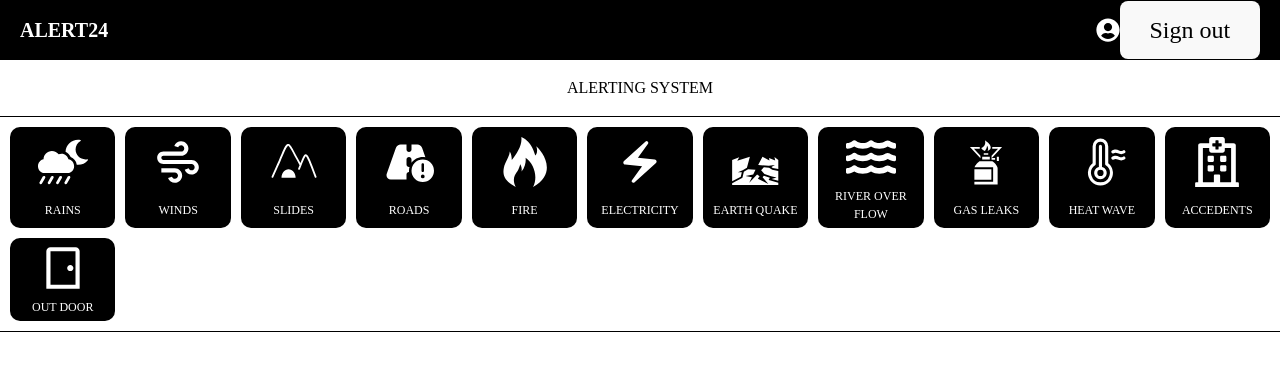
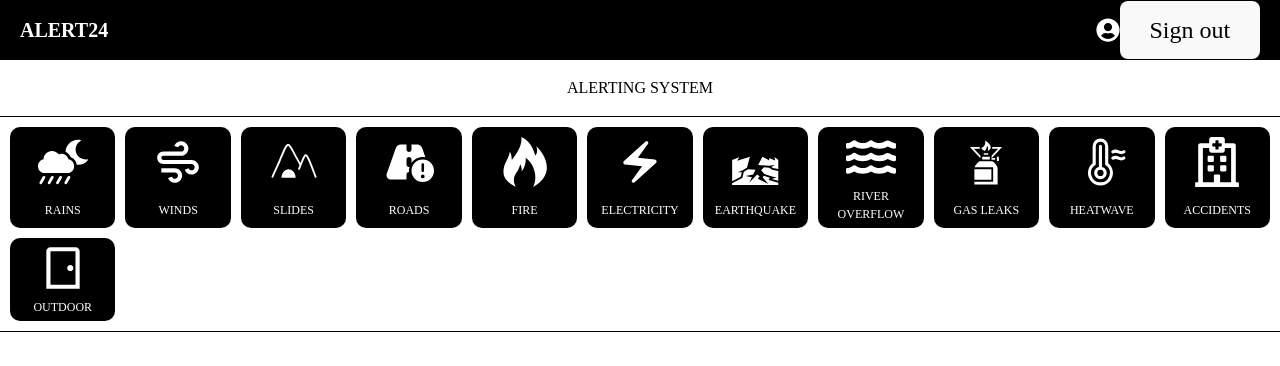
Before and after one commit to Muralikrishna22/alert24, a React (Vite) app: page /alert-system in a window 1280 px wide. Shown: the top 366 px of the page. Built offline with nearby package versions, Linux system fonts and the light colour scheme; no server answers; sample sign-in values are in the browser's storage.

Commit message:
fix: send notification

```diff
--- a/src/ApiServices.js
+++ b/src/ApiServices.js
@@ -1,4 +1,4 @@
-const url = "http://192.168.0.103:8080"
+const url = import.meta.env.VITE_APP_API_SERVICE
 
 
 export const healthCheck = () => {
@@ -45,7 +45,6 @@ export const addAddress = (data) => {
   return fetch(`${url}/address/`, requestOptions)
   .then((response) => response.json())
   .catch(err => console.error('err', err))
-
 }
 
 export const addUser = (data) => {
@@ -166,19 +165,20 @@ export const getAlertMessage = (cb) => {
   .catch(err => console.error('err', err))
 };
 
-export const sendAlertMessage = () => {
+export const sendAlertMessage = (data) => {
   const headers = new Headers();
   headers.append("Content-Type", "application/json")
   headers.append("Authorization", `Bearer ${window.localStorage.getItem('token')}`)
+  const raw = JSON.stringify({...data})
 
   const requestOptions = {
     method: "POST",
     headers: headers,
+    body: raw,
     redirect: "follow"
   };
 
   fetch(`${url}/notify/produce`, requestOptions)
   .then((response) => response.json())
-  .then((data) => cb(data))
   .catch(err => console.error('err', err))
 };
--- a/src/Modules/AlertSystem/index.jsx
+++ b/src/Modules/AlertSystem/index.jsx
@@ -20,67 +20,100 @@ const AlertSystem = () => {
     const alertCategories = [
         {
             name: 'Rains',
-            icon: <FaCloudMoonRain />
+            icon: <FaCloudMoonRain />,
+            title: 'Rain Alert',
+            description: 'Heavy rainfall is expected in your area. Please take necessary precautions.'
         },
         {
             name: 'Winds',
-            icon: <RiWindyLine />
+            icon: <RiWindyLine />,
+            title: 'Wind Alert',
+            description: 'Strong winds are forecasted. Secure outdoor items and avoid unnecessary travel.'
         },
         {
             name: 'Slides',
-            icon: <GiMountainCave />
+            icon: <GiMountainCave />,
+            title: 'Landslide Alert',
+            description: 'Possible landslides in hilly areas. Stay cautious and avoid high-risk zones.'
         },
         {
             name: 'Roads',
-            icon: <FaRoadCircleExclamation />
+            icon: <FaRoadCircleExclamation />,
+            title: 'Road Alert',
+            description: 'Roads may be blocked or damaged. Follow traffic updates and reroute if needed.'
         },
         {
             name: 'Fire',
-            icon: <ImFire />
+            icon: <ImFire />,
+            title: 'Fire Alert',
+            description: 'Fire hazards in the area. Stay informed and follow emergency services’ advice.'
         },
         {
             name: 'Electricity',
-            icon: <MdElectricBolt />
+            icon: <MdElectricBolt />,
+            title: 'Electricity Alert',
+            description: 'Power outages expected due to adverse weather. Prepare for potential blackouts.'
         },
         {
-            name: 'Earth Quake',
-            icon: <GiEarthSpit />
+            name: 'Earthquake',
+            icon: <GiEarthSpit />,
+            title: 'Earthquake Alert',
+            description: 'Earthquake detected in your region. Follow safety procedures immediately.'
         },
         {
-            name: 'River Over flow',
-            icon: <FaWater />
+            name: 'River Overflow',
+            icon: <FaWater />,
+            title: 'Flood Alert',
+            description: 'River overflow may cause flooding. Evacuate low-lying areas and stay safe.'
         },
         {
-            name: 'Gas leaks',
-            icon: <GiGasStove />
+            name: 'Gas Leaks',
+            icon: <GiGasStove />,
+            title: 'Gas Leak Alert',
+            description: 'Gas leaks reported nearby. Evacuate immediately and avoid open flames.'
         },
         {
-            name: 'Heat wave ',
-            icon: <PiThermometerHot />
+            name: 'Heatwave',
+            icon: <PiThermometerHot />,
+            title: 'Heatwave Alert',
+            description: 'Extreme temperatures expected. Stay hydrated and avoid outdoor activities.'
         },
         {
-            name: 'Accedents',
-            icon: <FaRegHospital />
+            name: 'Accidents',
+            icon: <FaRegHospital />,
+            title: 'Accident Alert',
+            description: 'Accidents reported on major roads. Drive cautiously and avoid affected areas.'
         },
         {
-            name: 'Out door',
-            icon: <MdOutlineSensorDoor />
+            name: 'Outdoor',
+            icon: <MdOutlineSensorDoor />,
+            title: 'Outdoor Alert',
+            description: 'Adverse weather conditions for outdoor activities. Postpone non-essential plans.'
         },
-    ]
+    ];
 
 
-    function showSystemNotification() {
+
+    function showSystemNotification(data) {
         if ("Notification" in window) {
             if (Notification.permission === "granted") {
-                let notification = new Notification("Need your attention", {
-                    body: "This site uses notifications for the best user experience. Thank you for understanding",
-                    icon: 'ALERT 24',
-                });
+                let notification;
+                if(data){
+                    notification = new Notification(data.title, {
+                        body: data.description,
+                        icon: 'ALERT 24',
+                    });
+                }else{
+                    notification = new Notification("Need your attention", {
+                        body: "This site uses notifications for the best user experience. Thank you for understanding",
+                        icon: 'ALERT 24',
+                    });
+                }
             } else if (Notification.permission !== "denied") {
                 Notification.requestPermission().then((permission) => {
                     if (permission === "granted") {
-                        let notification = new Notification("Need your attention", {
-                            body: "This site uses notifications for the best user experience. Thank you for understanding",
+                        let notification = new Notification(data.title, {
+                            body: data.description,
                             icon: 'ALERT 24',
                         });
                     } else if (permission === "denied") {
@@ -95,7 +128,7 @@ const AlertSystem = () => {
         let notificationInteval = setInterval(() => {
             getAlertMessage((res) => {
                 if(res?.data?.notify){
-                    showSystemNotification()
+                    showSystemNotification(res?.data?.data)
                 }
             })
         }, 5000)
@@ -113,7 +146,7 @@ const AlertSystem = () => {
                 <ul className='alerts_list'>
                     {
                         alertCategories?.map((alert, ind) => (
-                            <div key={ind} className='alert_container' onClick={() => sendAlertMessage()}>
+                            <div key={ind} className='alert_container' onClick={() => sendAlertMessage({title: alert.title, description:alert.description })}>
                                 {alert.icon}
                                 <div>
                                     {alert.name}
```
Also changed, not shown: 1 other file (tests, documents, lock files or other folders).
